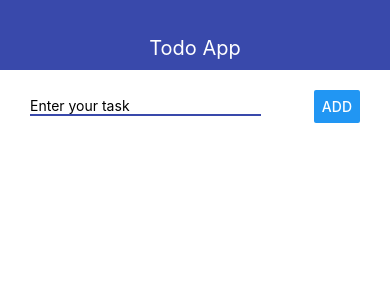
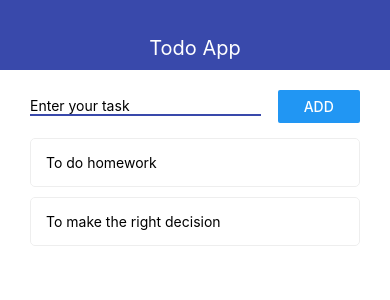
Before and after one commit to Aleksei-code/React-Native-Td, a React Native app: screen / in a window 390 px wide. Shown: the top 300 px of the page. Built offline with nearby package versions, Linux system fonts and the light colour scheme.

Commit message:
upg. functionality

```diff
--- a/App.js
+++ b/App.js
@@ -1,12 +1,15 @@
 import React, { useState } from "react";
-import { StatusBar } from "expo-status-bar";
-import { StyleSheet, Text, View } from "react-native";
-import { Navbar } from "./src/Navbar";
-import { AddTodo } from "./src/AddTodo";
-import { Todo } from "./src/Todo";
+import { StyleSheet, Text, View, ScrollView, FlatList } from "react-native";
+import { Navbar } from "./src/components/Navbar";
+import { MainScreen } from "./src/screens/MainScreen";
+import { TodoScreen } from "./src/screens/TodoScreen";
 
 export default function App() {
-  const [todos, setTodos] = useState([]);
+  const [todoId, setTodoId] = useState(null);
+  const [todos, setTodos] = useState([
+    { id: "1", title: "To do homework" },
+    { id: "2", title: "To make the right decision" },
+  ]);
 
   const addTodo = (title) => {
     setTodos((prev) => [
@@ -18,17 +21,39 @@
     ]);
   };
 
+  const onOpen = (id) => {
+    setTodoId(id);
+  };
+
+  const deleteTodo = (id) => {
+    setTodos((prev) => prev.filter((todo) => todo.id !== id));
+    setTodoId(null);
+  };
+
+  let content = (
+    <MainScreen
+      todos={todos}
+      addTodo={addTodo}
+      deleteTodo={deleteTodo}
+      onOpen={setTodoId}
+    ></MainScreen>
+  );
+
+  if (todoId) {
+    const selectedTodo = todos.find((todo) => todo.id === todoId);
+    content = (
+      <TodoScreen
+        deleteItem={() => deleteTodo(todoId)}
+        goBack={() => setTodoId(null)}
+        todo={selectedTodo}
+      />
+    );
+  }
+
   return (
     <View>
       <Navbar title="Todo App" />
-      <View style={styles.container}>
-        <AddTodo onSubmit={addTodo} />
-        <View>
-          {todos.map((todo) => {
-            return <Todo todo={todo} key={todo.id} />;
-          })}
-        </View>
-      </View>
+      <View style={styles.container}>{content}</View>
     </View>
   );
 }
--- a/src/Todo.js
+++ /dev/null
@@ -1,24 +0,0 @@
-import React from "react";
-import { View, Text, StyleSheet } from "react-native";
-
-export const Todo = ({ todo }) => {
-  return (
-    <View style={styles.todo}>
-      <Text>
-        {todo.title} {todo.id}
-      </Text>
-    </View>
-  );
-};
-
-const styles = StyleSheet.create({
-  todo: {
-    flexDirection: "row",
-    alignItems: "center",
-    padding: 15,
-    borderWidth: 1,
-    borderColor: "#eee",
-    borderRadius: 5,
-    marginBottom: 10,
-  },
-});
--- a/src/AddTodo.js
+++ b/src/components/AddTodo.js
@@ -1,5 +1,5 @@
 import React, { useState } from "react";
-import { View, StyleSheet, TextInput, Button } from "react-native";
+import { View, StyleSheet, TextInput, Button, Alert, Text } from "react-native";
 
 export const AddTodo = ({ onSubmit }) => {
   const [value, setValue] = useState("");
@@ -9,7 +9,7 @@
       onSubmit(value);
       setValue("");
     } else {
-      //error
+      Alert.alert("Your Task name cannot be empty");
     }
   };
 
@@ -20,8 +20,12 @@
         onChangeText={setValue}
         value={value}
         placeholder="Enter your task"
+        autoCorrect={false}
+        autoCapitalize="none"
       />
-      <Button title="Add" onPress={pressHandler} />
+      <View style={styles.addButton}>
+        <Button title="Add" onPress={pressHandler} />
+      </View>
     </View>
   );
 };
@@ -39,4 +43,7 @@
     borderBottomWidth: 2,
     borderBottomColor: "#3949ab",
   },
+  addButton: {
+    width: "25%",
+  },
 });
--- /dev/null
+++ b/src/components/Todo.js
@@ -0,0 +1,27 @@
+import React from "react";
+import { View, Text, StyleSheet, TouchableOpacity } from "react-native";
+
+export const Todo = ({ todo, onDelete, onOpen }) => {
+  return (
+    <TouchableOpacity
+      activeOpacity={0.5}
+      onPress={() => onOpen(todo.id)}
+      onLongPress={onDelete.bind(null, todo.id)}
+    >
+      <View style={styles.todo}>
+        <Text>{todo.title}</Text>
+      </View>
+    </TouchableOpacity>
+  );
+};
+
+const styles = StyleSheet.create({
+  todo: {
+    flexDirection: "row",
+    padding: 15,
+    borderWidth: 1,
+    borderColor: "#eee",
+    borderRadius: 5,
+    marginBottom: 10,
+  },
+});
--- /dev/null
+++ b/src/screens/MainScreen.js
@@ -0,0 +1,21 @@
+import React, { useState } from "react";
+import { View, StyleSheet, Text, FlatList } from "react-native";
+import { AddTodo } from "../components/AddTodo";
+import { Todo } from "../components/Todo";
+
+export const MainScreen = ({ addTodo, todos, deleteTodo, onOpen }) => {
+  return (
+    <View>
+      <AddTodo onSubmit={addTodo} />
+      <FlatList
+        keyExtractor={(item) => item.id.toString()}
+        data={todos}
+        renderItem={({ item }) => (
+          <Todo todo={item} onDelete={deleteTodo} onOpen={onOpen} />
+        )}
+      />
+    </View>
+  );
+};
+
+const styles = StyleSheet.create({});
--- /dev/null
+++ b/src/screens/TodoScreen.js
@@ -0,0 +1,23 @@
+import React, { useState } from "react";
+import { View, StyleSheet, Text, Button } from "react-native";
+
+export const TodoScreen = ({ goBack, deleteItem, todo }) => {
+  return (
+    <View>
+      <Text>{todo.title} </Text>
+      <View style={styles.buttonsGroup}>
+        <View style={styles.button}>
+          <Button color="gray" title="Back" onPress={goBack} />
+        </View>
+        <View style={styles.button}>
+          <Button color="red" title="Delete" onPress={deleteItem} />
+        </View>
+      </View>
+    </View>
+  );
+};
+
+const styles = StyleSheet.create({
+  buttonsGroup: { flexDirection: "row", justifyContent: "space-between" },
+  button: { padding: 2, width: "45%" },
+});
```
Also changed, not shown: src/components/Navbar.js (renamed from src/Navbar.js).
